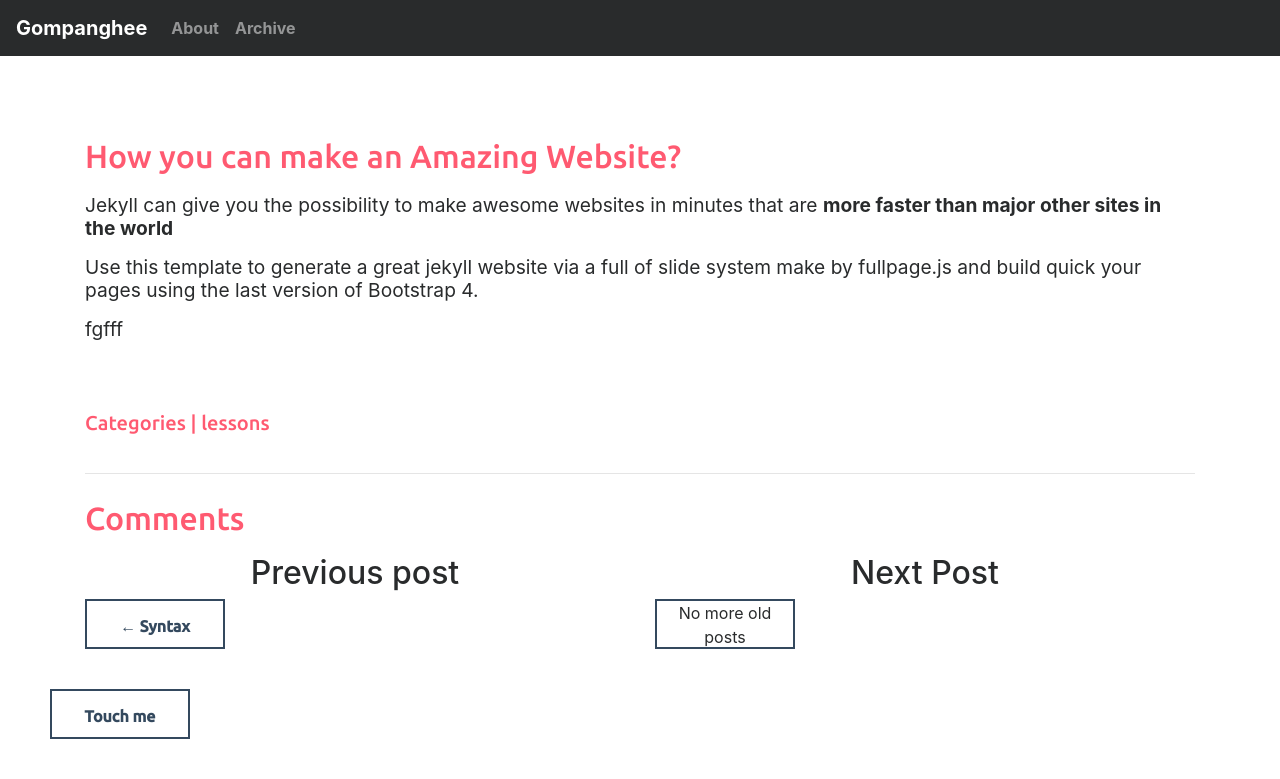
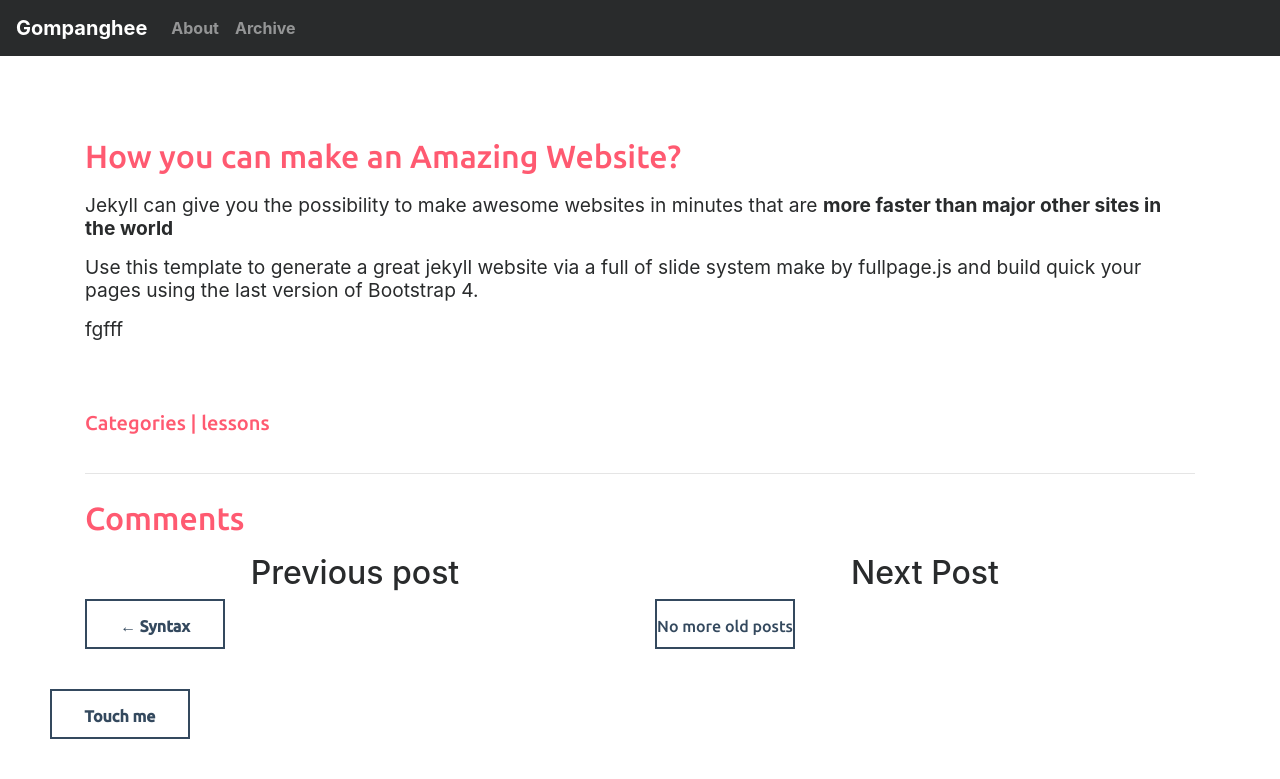
Before and after one commit to gompanghee/gompanghee.github.io, a Jekyll site: the page built from _posts/lessons/2017-03-20-make-your-jekyll-website-amazing.md, in a window 1280 px wide. Shown: the part 900-1679 px from the top of the page. Built offline with Jekyll 4.4.1, drawn with Linux system fonts in a browser that asks for light colours; nearby versions of some CDN libraries; comment, search, counter and statistics services are not loaded.

Commit message:
Update post.html

```diff
--- a/_includes/themes/bootstrap/post.html
+++ b/_includes/themes/bootstrap/post.html
@@ -197,14 +197,14 @@
   border:2px solid #34495e;
   float:left;
   text-align:center;
-  cursor:pointer;
+  cursor:default;
   position:relative;
   box-sizing:border-box;
   overflow:hidden;
   margin:0 0 40px 0;
 }
 
-.no-button a{
+.no-button span{
   font-family:'Ubuntu';
   font-size:16px;
   color:#34495e;
@@ -382,7 +382,7 @@
                       <div class="no-eff"></div>
                       No more old posts<span data-letters="&larr; No more old posts"></span><span data-letters="&larr; No more old posts"></span></a>
                     </div>
-                     {% endif %}
+                    {% endif %}
                    </div>
 
               </div>
@@ -399,7 +399,7 @@
                             {% else %}
                             <div class="no-button">
                               <div class="no-eff"></div>
-                              No more old posts<span data-letters="&larr; No more old posts"></span><span data-letters="&larr; No more old posts"></span></a>
+                              <span>No more old posts</span><span data-letters="&larr; No more old posts"></span><span data-letters="&larr; No more old posts"></span>
                             </div>
                             {% endif %}
                           </div>
```
